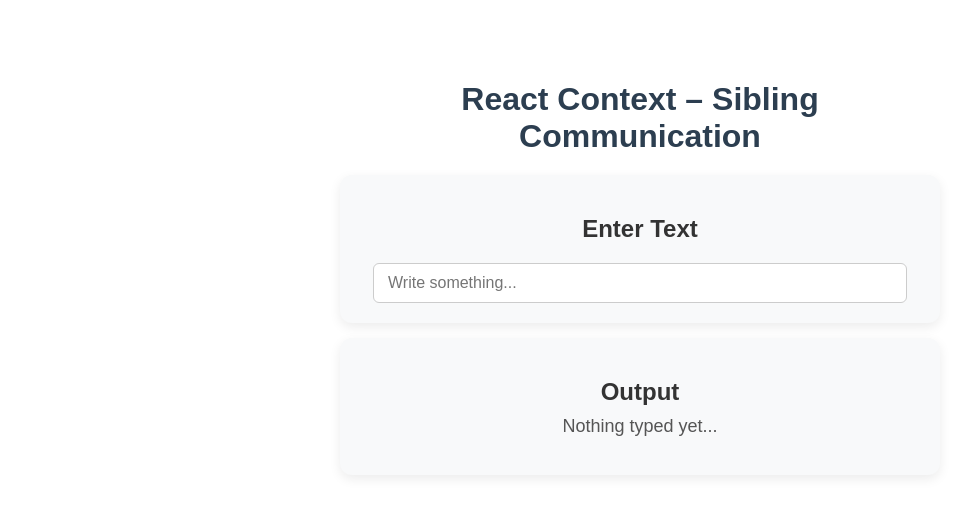
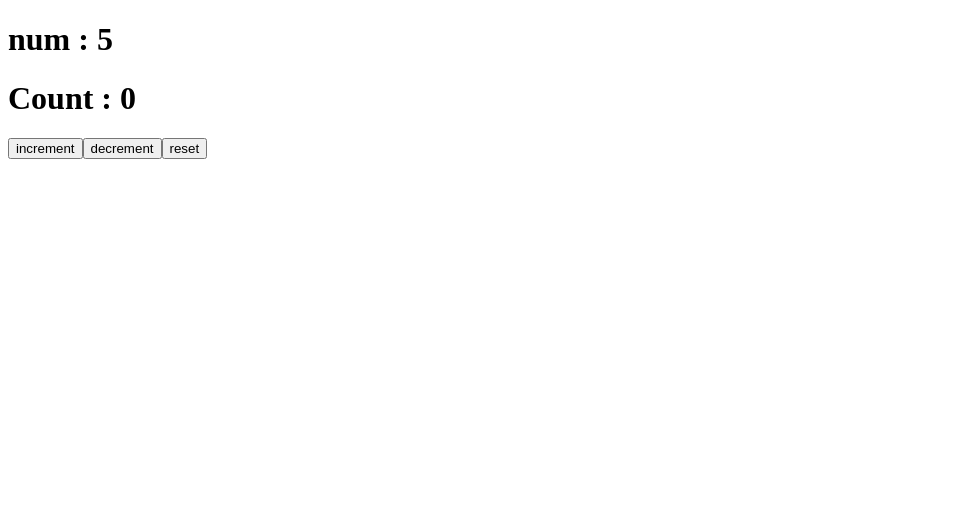
Before and after one commit to sayyedrabeeh/Python-FullStack, a React (Create React App) app in the folder full_react/: page / in a window 1280 px wide. Shown: the top 516 px of the page, without its empty margins (0-980 px from the left). Built offline with nearby package versions, Linux system fonts and the light colour scheme.

Commit message:
Timer.jsx

```diff
--- a/full_react/src/index.js
+++ b/full_react/src/index.js
@@ -19,13 +19,13 @@
 // import Addtwonum from './react2/usememo';
 // import Todo from './react2/todolist';
 // import App from './react3/pratical/counter';
-// import App from './react3/pratical/test';
+import App from './react3/pratical/test';
 // import App from './react1/pratical/counter_redux';
 // import Fetchdata from './react1/pratical/fetchdata';
 // import Fetchdata from './react1/pratical/async_fechdata';
 // import Fetchdata from './react1/pratical/axios_fetchdata';
 // import Parent from './react1/pratical/siblings_communiaction';
-import Parent from './react1/pratical/siblings_contet';
+import Parent from './react1/pratical/siblings_context';
 // import PromiseExample from './react1/pratical/promise';
 
 import { Provider } from 'react-redux'
@@ -46,9 +46,9 @@
       <CounterDisplay/>
       </PersistGate>
     </Provider> */}
-    {/* <App/> */}
+    <App/>
     {/* <Fetchdata /> */}
     {/* <PromiseExample/> */}
-    <Parent/>
+    {/* <Parent/> */}
   </React.StrictMode>
 );
--- a/full_react/src/react3/pratical/test.jsx
+++ b/full_react/src/react3/pratical/test.jsx
@@ -1,45 +1,47 @@
-import React,{useState} from "react"
-import { createSlice, configureStore } from "@reduxjs/toolkit"
-import { useSelector,useDispatch,Provider } from "react-redux"
+import React, { useState, useEffect } from "react";
+import { useSelector,useDispatch,Provider } from "react-redux";
+import { createSlice,configureStore } from "@reduxjs/toolkit";
 
 
-const CounterSlice = createSlice({
+const counterSlice = createSlice({
     name: 'counter',
-    initialState: { value: 0 },
-    reducers: {
-        increment: (state) => {
-            state.value+=1
+    initialState: { count: 0,num:5 },
+    reducers:
+    {
+        inc: (state) => {
+            state.count+=1
         },
-        decrement: (state) => {
-            state.value -= 1
+        dec: (state) => {
+            state.count-=1
         },
         reset: (state) => {
-            state.value = 0
+            state.count = 0
         }
     }
-
 })
 
-const { increment, decrement, reset } = CounterSlice.actions
+const { inc,dec,reset } = counterSlice.actions
 
 const store = configureStore({
     reducer: {
-        'counter': CounterSlice.reducer
+      counter:  counterSlice.reducer
     }
 })
+
 export { store }
 
+function Display() {
 
-function Calc() {
-    const value = useSelector((state) => state.counter.value)
+    const  {num,count}  = useSelector((state) => state.counter)
     const dispatch = useDispatch()
 
     return (
         <>
-            <h1>count :{value}</h1>
-            <button onClick = {() => dispatch(increment())}>inc</button>
-            <button onClick = {() => dispatch(decrement())}>dec</button>
-            <button onClick = {() => dispatch(reset())}>reset</button>
+            <h1>num : { num }</h1>
+            <h1>Count : { count }</h1>
+            <button onClick={()=> dispatch(inc())}>increment</button>
+            <button onClick={()=> dispatch(dec())}>decrement</button>
+            <button onClick={()=> dispatch(reset())}>reset</button>
 
         </>
     )
@@ -48,11 +50,9 @@
 }
 
 export default function App() {
-
     return (
-        <Provider store={ store }>
-            <Calc/>
+        <Provider store={store}>
+            <Display/>
         </Provider>
     )
-
 }
```
Also changed, not shown: full_react/src/react1/pratical/stopwach.jsx (added, +114 -0 lines), full_react/src/react1/pratical/timer.jsx (+28 -108 lines), full_react/src/react1/pratical/siblings_context.jsx (renamed from full_react/src/react1/pratical/siblings_contet.jsx).
